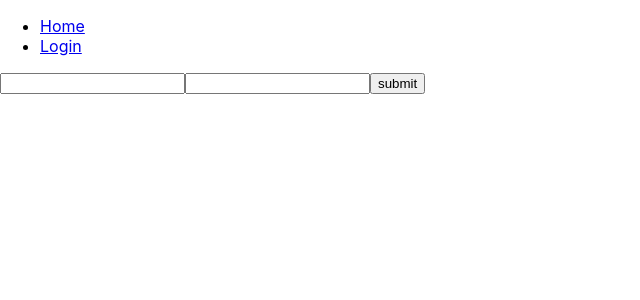
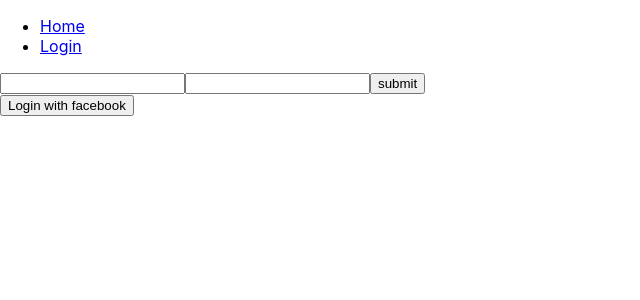
Before and after one commit to victormusembi11/drf-react-social-auth, a React (Create React App) app in the folder frontend/: page /login in a window 1280 px wide. Shown: the top 300 px of the page, without its empty margins (0-640 px from the left). Built offline with nearby package versions, Linux system fonts and the light colour scheme.

Commit message:
feat: added login setup for facebook

```diff
--- a/frontend/src/pages/login.jsx
+++ b/frontend/src/pages/login.jsx
@@ -1,3 +1,4 @@
+import React from "react";
 import { useState } from "react";
 import { GoogleLogin } from "@react-oauth/google";
 
@@ -48,14 +49,21 @@ export default function Login() {
     console.log(error);
   };
 
+  const handle_facebook_login = () => {
+    console.log("facebook login");
+    window.location.href = "https://www.facebook.com/v19.0/dialog/oauth?client_id=<your-client-id>&redirect_uri=<redirect-uri>&response_type=<response_type>";
+  }
+
   return (
-    <form>
-      <input type="text" name="username" onChange={handleChange} />
-      <input type="text" name="password" onChange={handleChange} />
-      <button type="submit" onClick={handleSubmit}>
-        submit
+    <section>
+      <form>
+        <input type="text" name="username" onChange={handleChange} />
+        <input type="text" name="password" onChange={handleChange} />
+        <button type="submit" onClick={handleSubmit}>
+          submit
       </button>
-      <GoogleLogin onSuccess={responseMessage} onError={errorMessage} />
     </form>
+    <button type="submit" onClick={handle_facebook_login}>Login with facebook</button>
+    </section>
   );
 }
```
